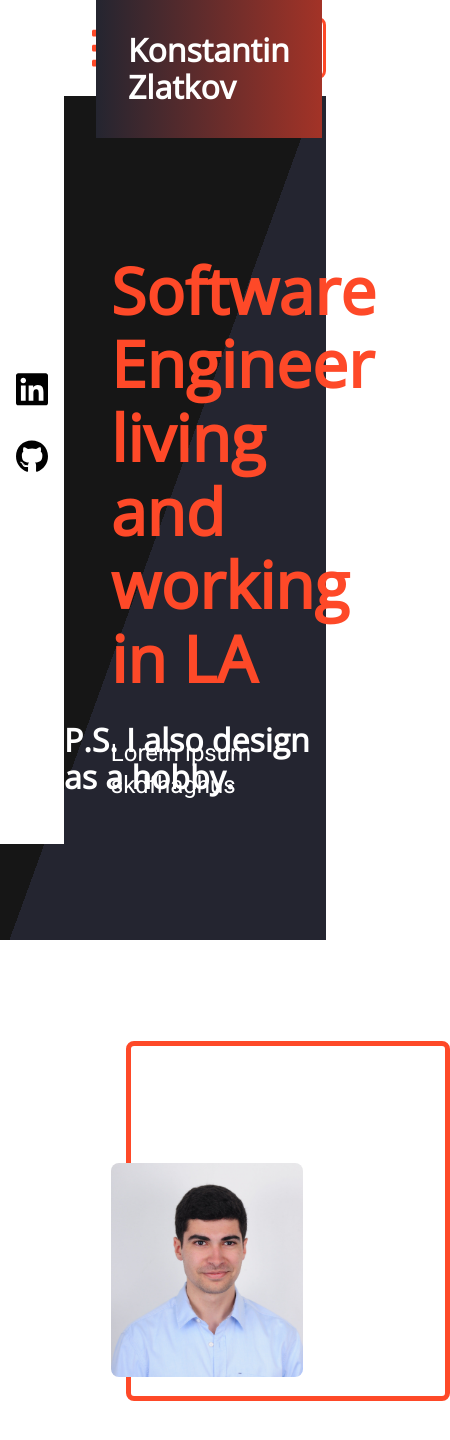
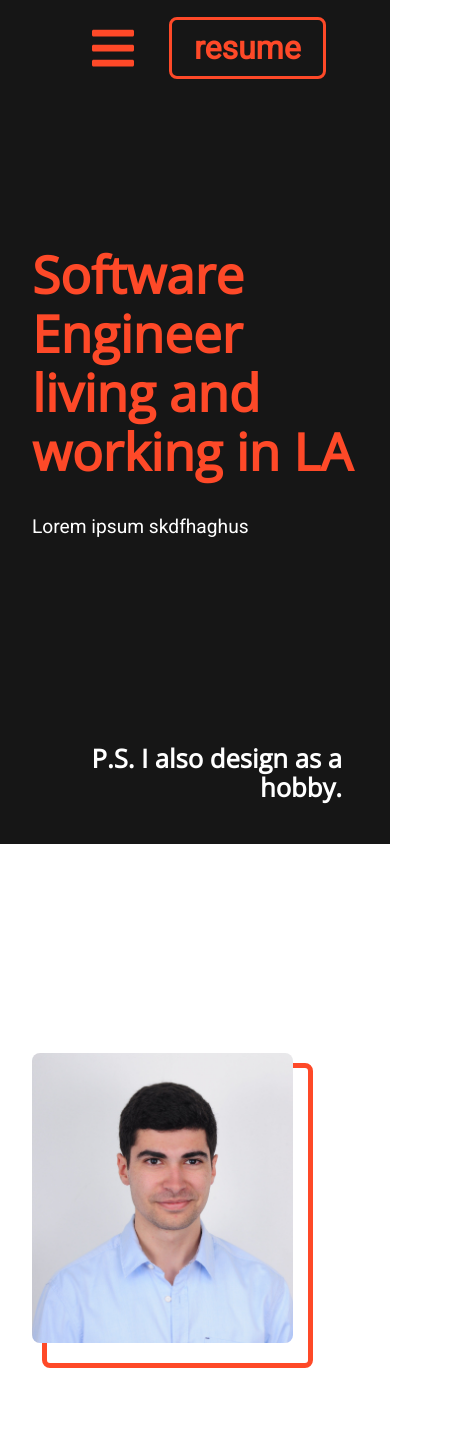
Before and after one commit to zlatkovtv/konstantin-zlatkov-portfolio, a React (Create React App) app: page / in a window 390 px wide. Shown: the top 1440 px of the page, 450 px wide, since content can reach past the window. Built offline with nearby package versions, Linux system fonts and the light colour scheme; no server answers.

Commit message:
responsiveness fixes

```diff
--- a/package.json
+++ b/package.json
@@ -16,11 +16,13 @@
     "react-visibility-sensor": "^5.1.1"
   },
   "devDependencies": {
-    "react-scripts": "3.0.1"
+    "react-scripts": "3.0.1",
+    "react-snapshot": "^1.3.0"
   },
   "scripts": {
     "start": "react-scripts start",
     "build": "react-scripts build",
+    "build-static": "react-scripts build && react-snapshot",
     "test": "react-scripts test",
     "eject": "react-scripts eject"
   },
--- a/src/components/AboutMe/AboutMe.jsx
+++ b/src/components/AboutMe/AboutMe.jsx
@@ -9,9 +9,6 @@ const AboutMe = (props) => {
             <div className="profile-container-inner">
                 <div id="profile-image-container" data-aos="zoom-out">
                     <img id="profile-image" src={profileImage} alt="profile" />
-                    <div id="profile-image-border">
-
-                    </div>
                 </div>
             </div>
             <div className="profile-container-inner">
--- a/src/components/AboutMe/AboutMe.scss
+++ b/src/components/AboutMe/AboutMe.scss
@@ -1,25 +1,27 @@
 @import "../../variables.scss";
 
 #profile-image-container {
-    width: 100%;
-    height: 350px;
+    width: 80%;
+    position: relative;
 }
 
 #profile-image {
+    border-radius: $border-radius;
     z-index: 10;
     max-width:100%;
     max-height:100%;
-    border-radius: $border-radius;
 }
 
-#profile-image-border {
-    z-index: 0;
+#profile-image-container:after {
+    content: '';
+    z-index: -1;
     border-radius: $border-radius;
     border: 5px solid $color-accent-bright;
-    width: 314px;
-    height: 350px;
-    margin-top: -340px;
-    margin-left: 15px;
+    top: 10px;
+    left: 10px;
+    position: absolute;
+    width: 100%;
+    height: 100%;
 }
 
 .profile-container-inner:first-child {
@@ -30,7 +32,6 @@
     .profile-container-inner {
         max-width: 50%;
         flex: 0 0 50%;
-
     }
 }
 
@@ -41,21 +42,28 @@
     }
 }
 
-.grid {
-    display: flex;                       /* establish flex container */
-    flex-wrap: wrap;                     /* enable flex items to wrap */
-    justify-content: space-around;
+@media(min-width: 0px) and (max-width: $media-breakpoint-xs) {
+    .cell {
+        width: 50%;
+    }
+}
 
-  }
   .cell {
     font-size: 1.5em;
-    flex: 0 0 32%;                       /* don't grow, don't shrink, width */
     margin: 0.5em auto;
     color: white;
+    display: inline-block;
   }
 
 #profile-container {
     display: flex;
+    overflow: auto;
+}
+
+@media(min-width: $media-breakpoint-xs) {
+    .cell {
+        width: 33.3333%;
+    }
 }
 
 
--- a/src/components/Background/Background.jsx
+++ b/src/components/Background/Background.jsx
@@ -5,11 +5,12 @@ import './Background.scss';
 class Background extends React.Component {
     constructor(props) {
         super(props);
+        var gradientConstant = 50 * (1 - this.props.growPercentage);
         this.state = {
             style: {
-                width: "calc(100% - 4em * 1)",
-                marginTop: "6em",
-                backgroundImage: `-webkit-linear-gradient(-20deg, #161616 50%, #242530 50%)`
+                width: `calc(100% - 4em * ${this.props.growPercentage})`,
+                    marginTop: `calc(6em * ${this.props.growPercentage})`,
+                    backgroundImage: `-webkit-linear-gradient(-20deg, #161616 ${50 + gradientConstant}%, #242530 ${50 - gradientConstant}%)`
             }
         };
     }
--- a/src/components/Content/Content.jsx
+++ b/src/components/Content/Content.jsx
@@ -2,7 +2,7 @@ import React from 'react';
 
 const Content = (props) => {
     return (
-        <div id={props.id} className={props.fullscreen ? "fullscreen-container" : "container"}>
+        <div id={props.id} className={props.fullscreen ? "fullscreen" : ""}>
             <div className="content">
                 <h2>{props.title}</h2>
                 {props.children}
--- a/src/components/Header/Header.scss
+++ b/src/components/Header/Header.scss
@@ -22,6 +22,12 @@
     padding: 2em;
     transform: scale(1); /* you need a scale here to allow it to transition in both directions */
     transition: 0.15s all ease;
+}
+
+@media screen and (max-width: $media-breakpoint-xs) {
+    #home-button {
+        display: none;
+    }
 }
 
 #home-button:hover {
--- a/src/components/Home/Home.jsx
+++ b/src/components/Home/Home.jsx
@@ -3,7 +3,7 @@ import './Home.scss';
 
 const Home = (props) => {
     return (
-        <div className="fullscreen-container" id="home">
+        <div className="fullscreen" id="home">
             <div id="home-content">
                 <h1 id="main-title">
                     Software Engineer <br />
--- a/src/components/Home/Home.scss
+++ b/src/components/Home/Home.scss
@@ -8,8 +8,29 @@
     padding: 25vh 12vw;
 }
 
+@media screen and (min-width: $media-breakpoint-xs) and (max-width: $media-breakpoint) {
+    #home-content {
+        padding: 25vh 6vw;
+    }
+
+    #home {
+        font-size: 0.8em;
+    }
+}
+
+@media screen and (min-width: 0px) and (max-width: $media-breakpoint-xs) {
+    #home {
+        font-size: 0.8em;
+    }
+
+    #home-content {
+        padding: 25vh 0;
+    }
+}
+
 #ps-content {
     position: absolute;
     bottom: 1rem;
     right: 1rem;
+    text-align: right;
 }
--- a/src/index.js
+++ b/src/index.js
@@ -6,10 +6,17 @@ import * as serviceWorker from './serviceWorker';
 import AOS from 'aos';
 import 'aos/dist/aos.css';
 
+import { render } from 'react-snapshot';
+
 AOS.init({
     once: true
 });
-ReactDOM.render(<App />, document.getElementById('root'));
+
+ReactDOM.render(
+// render(
+    <App />,
+    document.getElementById('root')
+);
 
 // If you want your app to work offline and load faster, you can change
 // unregister() to register() below. Note this comes with some pitfalls.
--- a/src/index.scss
+++ b/src/index.scss
@@ -66,13 +66,8 @@ p {
   line-height: 1.3;
 }
 
-.fullscreen-container {
+.fullscreen {
   height: 100vh;
-  margin: 0 4em;
-}
-
-.container {
-  margin: 0 4em;
 }
 
 h2 {
@@ -90,9 +85,25 @@ h3 {
 }
 
 .content {
-  padding: 10vh 6vw 0 12vw;
+  padding: 5vh 0;
 }
 
 .center {
   text-align: center;
 }
+
+main {
+  margin: 0 8em;
+}
+
+@media screen and (max-width: $media-breakpoint) {
+  main {
+    margin: 0 4em;
+  }
+}
+
+@media screen and (max-width: $media-breakpoint-xs) {
+  main {
+    margin: 0 2em;
+  }
+}
--- a/src/pages/App/App.js
+++ b/src/pages/App/App.js
@@ -45,6 +45,7 @@ class App extends React.Component {
 
 	componentDidMount() {
 		window.addEventListener('scroll', this.handleScroll);
+		window.addEventListener('resize', this.handleScroll);
 	}
 
 	handleScroll = () => {
--- a/src/utils/UtilityFunctions.js
+++ b/src/utils/UtilityFunctions.js
@@ -1,5 +1,9 @@
 export const getTransitionPercentage = () => {
-    var { height } = getWindowDimensions();
+    var { height, width } = getWindowDimensions();
+    if(width <= 600) {
+        return 0;
+    }
+
     var percentageGrow = 1 - (window.pageYOffset / height);
     if(percentageGrow < 0 ) {
         return 0;
```
Also changed, not shown: 1 other file (tests, documents, lock files or other folders).
